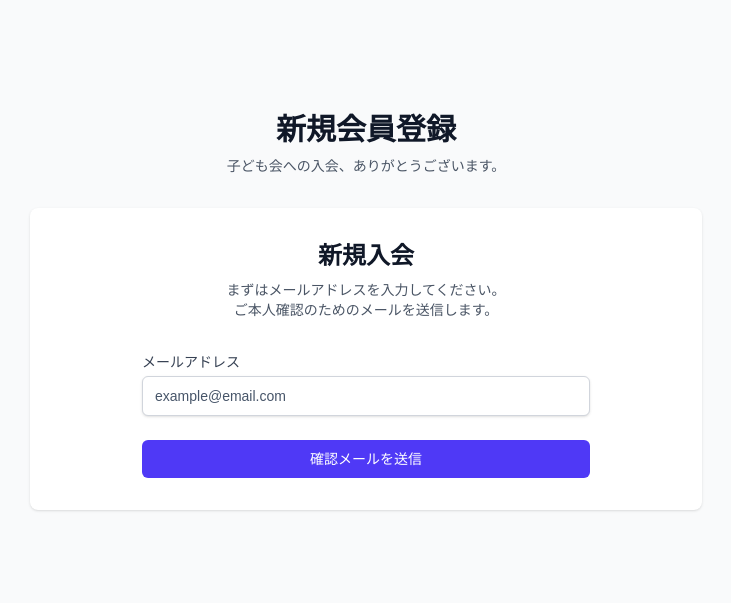
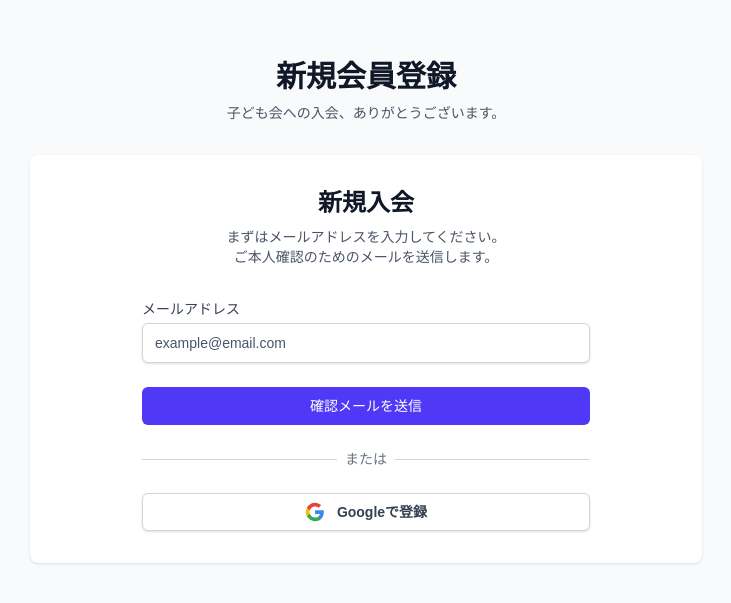
Before and after one commit to masamunet/kodomokai, a Next.js app in the folder frontend/: page /register in a window 1280 px wide. Shown: the part 101-704 px from the top of the page, without its empty margins (274-1005 px from the left). Built offline with nearby package versions, Linux system fonts and the light colour scheme; no server answers; the database is empty.

Commit message:
feat: Googleログイン/登録機能を追加し、認証コールバックでプロフィールの完了状態をチェックするよう変更

```diff
--- a/frontend/app/(auth)/register/page.tsx
+++ b/frontend/app/(auth)/register/page.tsx
@@ -3,6 +3,7 @@
 import { useState } from 'react'
 import { Input } from '@/components/ui/input'
 import { sendMagicLink } from '@/app/actions/auth'
+import { signInWithGoogle } from '@/app/login/actions'
 import Link from 'next/link'
 import { motion } from 'framer-motion'
 
@@ -125,6 +126,41 @@ export default function RegisterPage() {
             {loading ? '送信中...' : '確認メールを送信'}
           </button>
         </div>
+
+        <div className="relative my-6">
+          <div className="absolute inset-0 flex items-center">
+            <span className="w-full border-t border-gray-300"></span>
+          </div>
+          <div className="relative flex justify-center text-sm">
+            <span className="bg-white px-2 text-gray-500">または</span>
+          </div>
+        </div>
+
+        <button
+          type="button"
+          onClick={() => signInWithGoogle()}
+          className="flex w-full items-center justify-center gap-3 rounded-md border border-gray-300 bg-white px-3 py-2 text-sm font-semibold text-gray-700 shadow-sm hover:bg-gray-50 focus:outline-none focus:ring-2 focus:ring-offset-2 focus:ring-indigo-500"
+        >
+          <svg className="h-5 w-5" viewBox="0 0 24 24">
+            <path
+              d="M22.56 12.25c0-.78-.07-1.53-.2-2.25H12v4.26h5.92c-.26 1.37-1.04 2.53-2.21 3.31v2.77h3.57c2.08-1.92 3.28-4.74 3.28-8.09z"
+              fill="#4285F4"
+            />
+            <path
+              d="M12 23c2.97 0 5.46-.98 7.28-2.66l-3.57-2.77c-.98.66-2.23 1.06-3.71 1.06-2.86 0-5.29-1.93-6.16-4.53H2.18v2.84C3.99 20.53 7.7 23 12 23z"
+              fill="#34A853"
+            />
+            <path
+              d="M5.84 14.09c-.22-.66-.35-1.36-.35-2.09s.13-1.43.35-2.09V7.07H2.18C1.43 8.55 1 10.22 1 12s.43 3.45 1.18 4.93l3.66-2.84z"
+              fill="#FBBC05"
+            />
+            <path
+              d="M12 5.38c1.62 0 3.06.56 4.21 1.66l3.15-3.15C17.45 2.09 14.97 1 12 1 7.7 1 3.99 3.47 2.18 7.07l3.66 2.84c.87-2.6 3.3-4.53 6.16-4.53z"
+              fill="#EA4335"
+            />
+          </svg>
+          Googleで登録
+        </button>
       </form>
     </motion.div>
   )
--- a/frontend/app/auth/callback/route.ts
+++ b/frontend/app/auth/callback/route.ts
@@ -9,8 +9,19 @@ export async function GET(request: Request) {
 
   if (code) {
     const supabase = await createClient()
-    const { error } = await supabase.auth.exchangeCodeForSession(code)
-    if (!error) {
+    const { data: { user }, error } = await supabase.auth.exchangeCodeForSession(code)
+    if (!error && user) {
+      // Check if profile is complete
+      const { data: profile } = await supabase
+        .from('profiles')
+        .select('phone, address')
+        .eq('id', user.id)
+        .single()
+
+      if (!profile?.address) {
+        return NextResponse.redirect(`${origin}/register/onboarding`)
+      }
+
       return NextResponse.redirect(`${origin}${next}`)
     }
   }
--- a/frontend/app/login/AuthForm.tsx
+++ b/frontend/app/login/AuthForm.tsx
@@ -3,7 +3,7 @@
 import { Input } from '@/components/ui/input'
 import Link from 'next/link'
 import { useState } from 'react'
-import { login, signup } from './actions'
+import { login, signup, signInWithGoogle } from './actions'
 
 export default function AuthForm({ orgName = '子供会 管理アプリ' }: { orgName?: string }) {
   const [isLogin, setIsLogin] = useState(true)
@@ -106,6 +106,41 @@ export default function AuthForm({ orgName = '子供会 管理アプリ' }: { or
             </button>
           )}
 
+          <div className="relative my-4">
+            <div className="absolute inset-0 flex items-center">
+              <span className="w-full border-t border-gray-300"></span>
+            </div>
+            <div className="relative flex justify-center text-sm">
+              <span className="bg-white px-2 text-gray-500">または</span>
+            </div>
+          </div>
+
+          <button
+            type="button"
+            onClick={() => signInWithGoogle()}
+            className="flex w-full items-center justify-center gap-3 rounded-md border border-gray-300 bg-white px-3 py-2 text-sm font-semibold text-gray-700 shadow-sm hover:bg-gray-50 focus-visible:ring-2 focus-visible:ring-indigo-600 focus-visible:ring-offset-2"
+          >
+            <svg className="h-5 w-5" viewBox="0 0 24 24">
+              <path
+                d="M22.56 12.25c0-.78-.07-1.53-.2-2.25H12v4.26h5.92c-.26 1.37-1.04 2.53-2.21 3.31v2.77h3.57c2.08-1.92 3.28-4.74 3.28-8.09z"
+                fill="#4285F4"
+              />
+              <path
+                d="M12 23c2.97 0 5.46-.98 7.28-2.66l-3.57-2.77c-.98.66-2.23 1.06-3.71 1.06-2.86 0-5.29-1.93-6.16-4.53H2.18v2.84C3.99 20.53 7.7 23 12 23z"
+                fill="#34A853"
+              />
+              <path
+                d="M5.84 14.09c-.22-.66-.35-1.36-.35-2.09s.13-1.43.35-2.09V7.07H2.18C1.43 8.55 1 10.22 1 12s.43 3.45 1.18 4.93l3.66-2.84z"
+                fill="#FBBC05"
+              />
+              <path
+                d="M12 5.38c1.62 0 3.06.56 4.21 1.66l3.15-3.15C17.45 2.09 14.97 1 12 1 7.7 1 3.99 3.47 2.18 7.07l3.66 2.84c.87-2.6 3.3-4.53 6.16-4.53z"
+                fill="#EA4335"
+              />
+            </svg>
+            Googleで{isLogin ? 'ログイン' : '登録'}
+          </button>
+
           <div className="text-center">
             {isLogin ? (
               <Link
--- a/frontend/app/login/actions.ts
+++ b/frontend/app/login/actions.ts
@@ -42,6 +42,25 @@ export async function login(formData: FormData) {
   redirect('/')
 }
 
+export async function signInWithGoogle() {
+  const supabase = await createClient()
+  const { data, error } = await supabase.auth.signInWithOAuth({
+    provider: 'google',
+    options: {
+      redirectTo: `${process.env.NEXT_PUBLIC_BASE_URL || 'http://localhost:3000'}/auth/callback`,
+    },
+  })
+
+  if (error) {
+    console.error('Provider error:', error)
+    redirect('/error')
+  }
+
+  if (data.url) {
+    redirect(data.url)
+  }
+}
+
 export async function signup(formData: FormData) {
   const supabase = await createClient()
 
```
